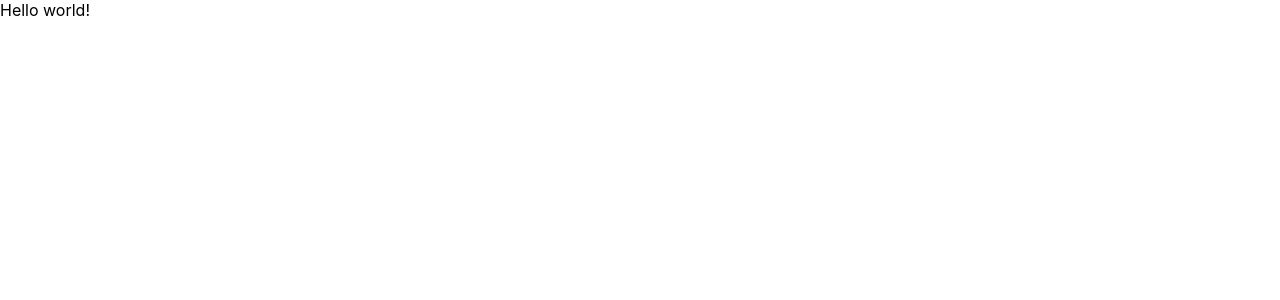
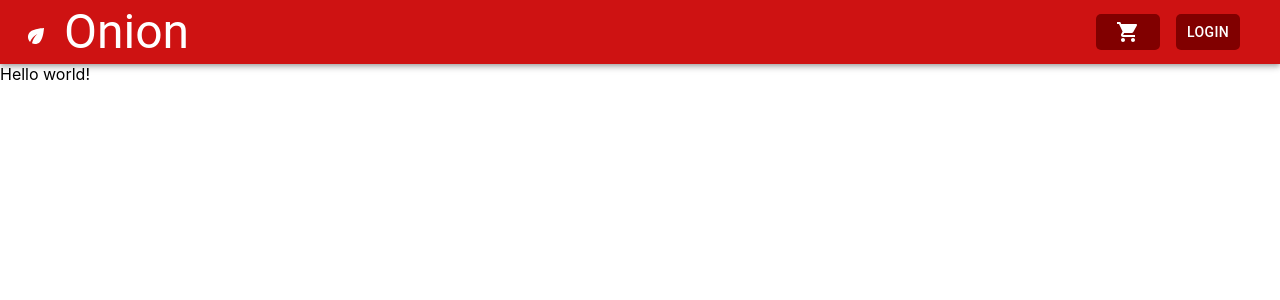
Before and after one commit to Davidohiv7/Final-Project, a React (Create React App) app in the folder client/: page / in a window 1280 px wide. Shown: the top 300 px of the page. Built offline with nearby package versions, Linux system fonts and the light colour scheme.

Commit message:
NavBar added to app and then designed.
the routes are not specified yet, they could change. Also Nicolas is working on a svg for the logo. Main funcionalities are there. Needs to be updated when the project grows.

```diff
--- a/client/package.json
+++ b/client/package.json
@@ -44,5 +44,9 @@
   },
   "devDependencies": {
     "redux-devtools": "^3.7.0"
-  }
+  },
+  "description": "This project was bootstrapped with [Create React App](https://github.com/facebook/create-react-app).",
+  "main": "index.js",
+  "author": "",
+  "license": "ISC"
 }
--- a/client/src/App.js
+++ b/client/src/App.js
@@ -1,8 +1,12 @@
-
+import React from 'react';
+import NavBar from './components/Navbar/NavBar'
 
 function App() {
   return (
-    <div>Hello world!</div>
+    <div>
+      <NavBar/>
+      Hello world!
+    </div>
   );
 }
 
--- /dev/null
+++ b/client/src/components/Navbar/NavBar.js
@@ -0,0 +1,33 @@
+import React from 'react';
+import { AppBar, Toolbar, Typography, Button } from '@material-ui/core';
+import { Eco, ShoppingCart } from '@material-ui/icons';
+import useStyles from './NavBarStyles';
+import { Link } from 'react-router-dom'
+
+export default function NavBar() {
+  const classes = useStyles();
+
+  return (
+    <div className={classes.root}>
+      <AppBar position="static" color="primary">
+        <Toolbar>
+            <Link to="/" className={classes.link}>
+                < Eco className = {
+                    classes.logo
+                }
+                />
+                <Typography variant="h3" className={classes.title}>
+                    Onion
+                </Typography>
+            </Link>
+            <Link to="/cart">
+                <Button className={classes.button}>
+                    <ShoppingCart/>
+                </Button>
+            </Link>
+            <Button className={classes.button}>Login</Button>
+        </Toolbar>
+      </AppBar>
+    </div>
+  );
+}
--- /dev/null
+++ b/client/src/components/Navbar/NavBarStyles.js
@@ -0,0 +1,28 @@
+import { makeStyles } from '@material-ui/core/styles';
+
+const useStyles = makeStyles((theme) => ({
+    root: {
+        flexGrow: 1,
+    },
+    logo: {
+        marginRight: theme.spacing(2),
+    },
+    button: {
+        background: theme.palette.primary.dark,
+        variant: "contained",
+        color: "white",
+        marginRight: theme.spacing(2),
+        borderRadius: 5,
+    },
+    title: {
+        flexGrow: 1,
+        display: "inline-block",
+    },
+    link: {
+        textDecoration: "none",
+        color: "white",
+        flexGrow: 1,
+    }
+}));
+
+export default useStyles;
```
